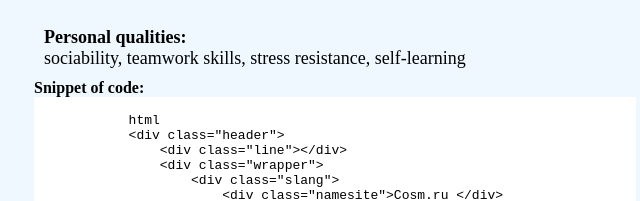
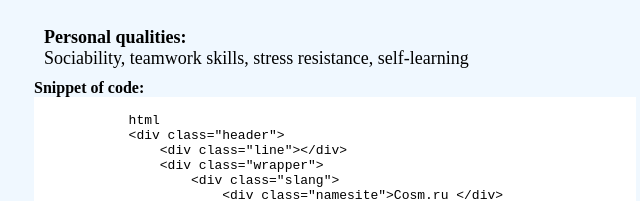
Before and after one commit to Dianakove32/rsschool-cv, a plain HTML site: page index.html in a window 1280 px wide. Shown: the part 320-521 px from the top of the page, 94-734 px from the left. Drawn offline with Linux system fonts and the light colour scheme.

Commit message:
feat: add screenshot

```diff
--- a/index.html
+++ b/index.html
@@ -33,7 +33,7 @@
         </p>
         <p>
             <b>Personal qualities:</b><br>
-            sociability, teamwork skills, stress resistance, self-learning
+            Sociability, teamwork skills, stress resistance, self-learning
         </p>
         <b>Snippet of code:</b>
         <xmp>
```
Also changed, not shown: img/Screenshot_2.png (added).
